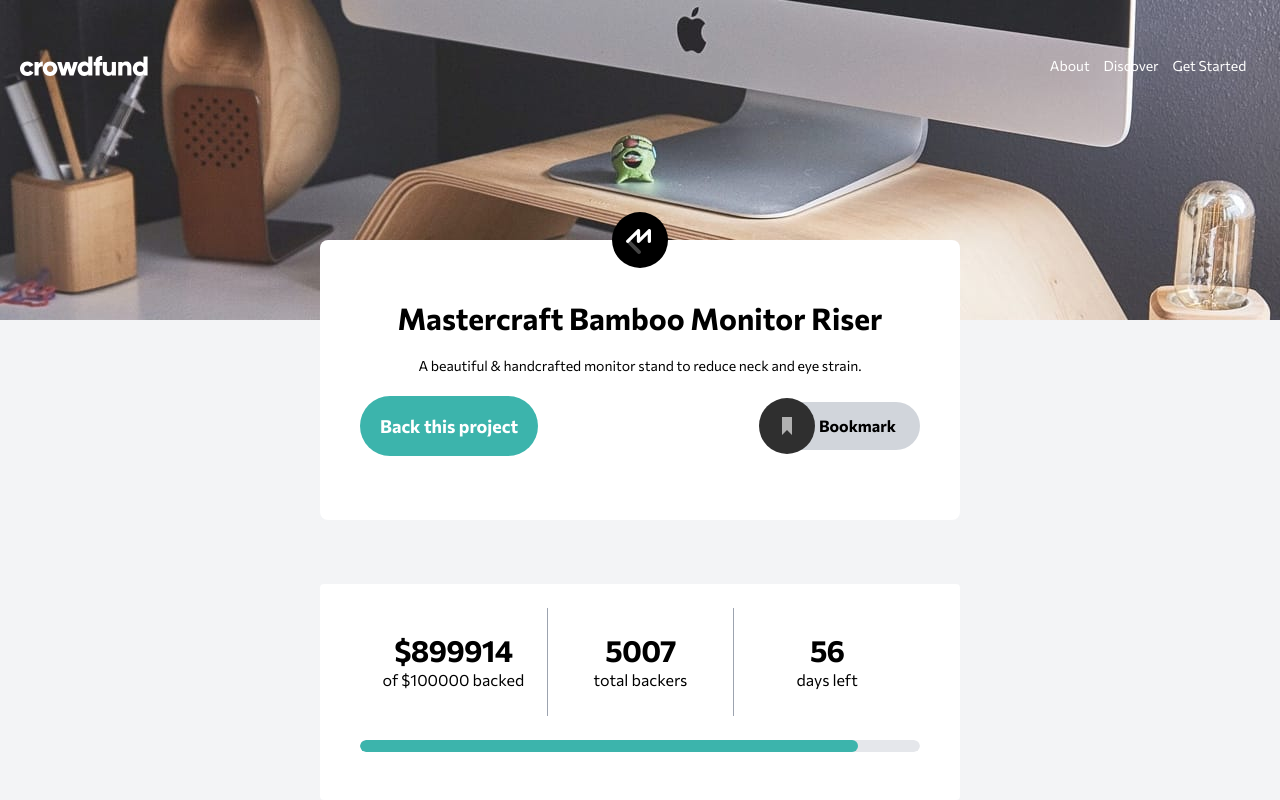
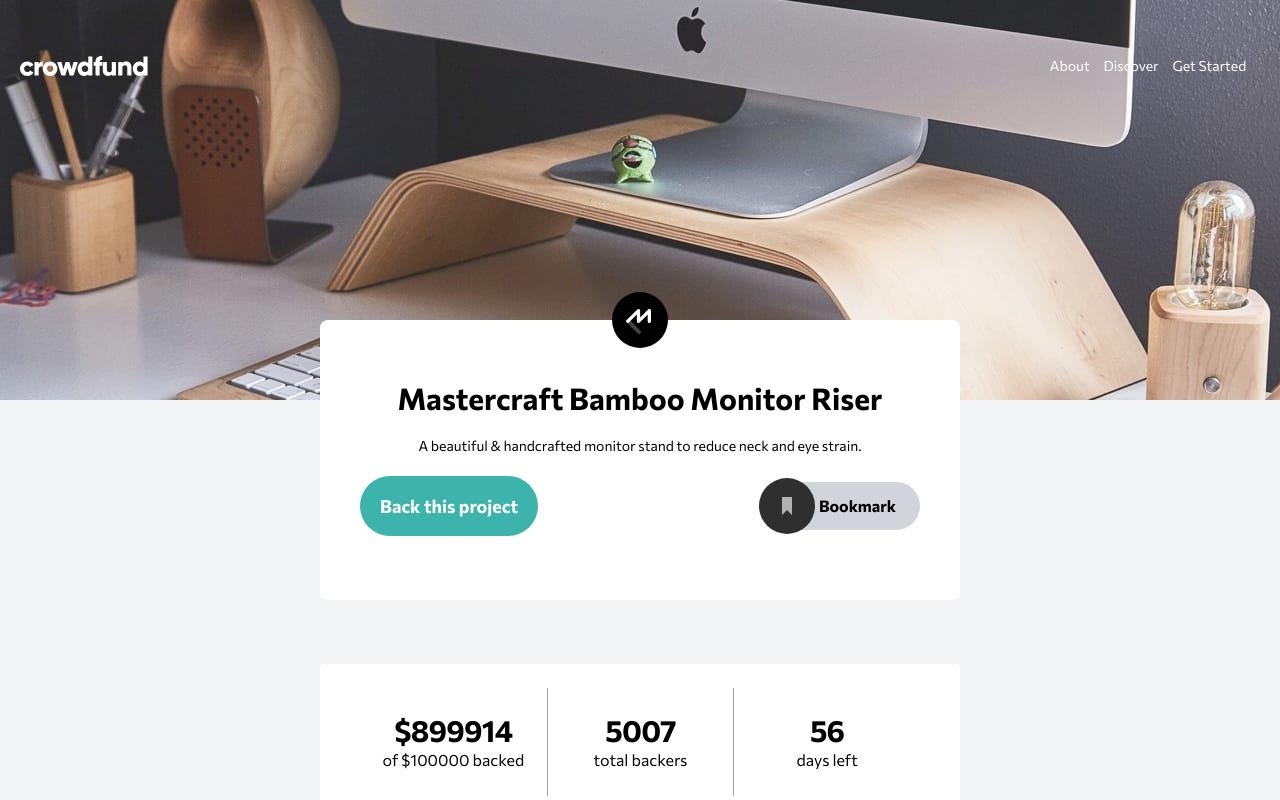
Before and after one commit to drashish77/crowdfund, a React (Create React App) app: page / in a window 1280 px wide. Shown: the top 800 px of the page. Built offline with nearby package versions, Linux system fonts and the light colour scheme.

Commit message:
navigation corrected

```diff
--- a/src/App.js
+++ b/src/App.js
@@ -6,9 +6,9 @@ import { BrowserRouter as Router, Route } from 'react-router-dom'
 import Home from './components/Home'
 function App() {
   return (
-    <Router>
+    <Router basename={process.env.PUBLIC_URL}>
       <Header />
-      <Route path={process.env.PUBLIC_URL + '/'}>
+      <Route path='/'>
         <Home />
       </Route>
     </Router>
--- a/src/components/Header.js
+++ b/src/components/Header.js
@@ -8,8 +8,8 @@ const Header = () => {
     setIsActive(!isActive)
   }
   return (
-    <div>
-      <div id='hero' className='w-full h-80'>
+    <div className=''>
+      <div id='hero' className='w-full' style={{ height: '25rem' }}>
         <nav className='flex justify-between items-center py-8 md:py-14 px-5'>
           <div className='logo'>
             <Link to='/'>
--- a/src/index.css
+++ b/src/index.css
@@ -33,6 +33,7 @@ input:checked + label {
 #hero {
   background-image: url('./images/image-hero-mobile.jpg');
   background-size: '100% 100%';
+  background-repeat: no-repeat;
   z-index: '-999';
 }
 html {
```
Also changed, not shown: 6 other files (tests, documents, lock files or other folders).
